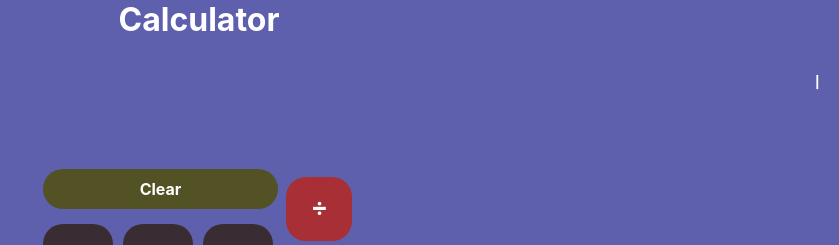
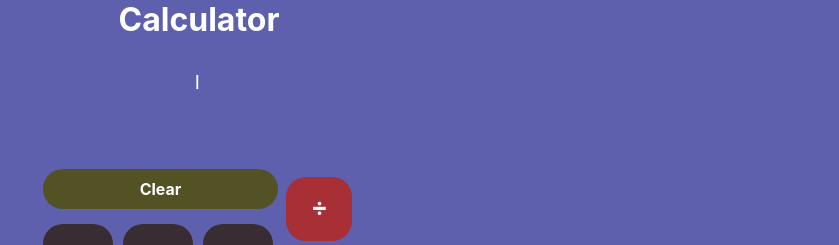
Before and after one commit to aaronkim662/calculator, a React (Create React App) app: page / in a window 1280 px wide. Shown: the top 245 px of the page, without its empty margins (441-1280 px from the left). Built offline with nearby package versions, Linux system fonts and the light colour scheme.

Commit message:
Additional style

```diff
--- a/src/App.css
+++ b/src/App.css
@@ -101,3 +101,28 @@
   color: white;
   font-family: 'Roboto', sans-serif;
 }
+
+@media(min-width: 322px){
+  .display {
+    margin-right: 10%;
+  }
+}
+
+@media(min-width: 422px) {
+  .display {
+    margin-right: 8%;
+    padding-right: 10%;
+  }
+}
+
+@media(min-width: 476px) {
+  .display {
+    margin-right: 40%;
+  }
+}
+
+/* @media(min-width: 1080px){
+  .display {
+  color:blue;
+  }
+} */
```
